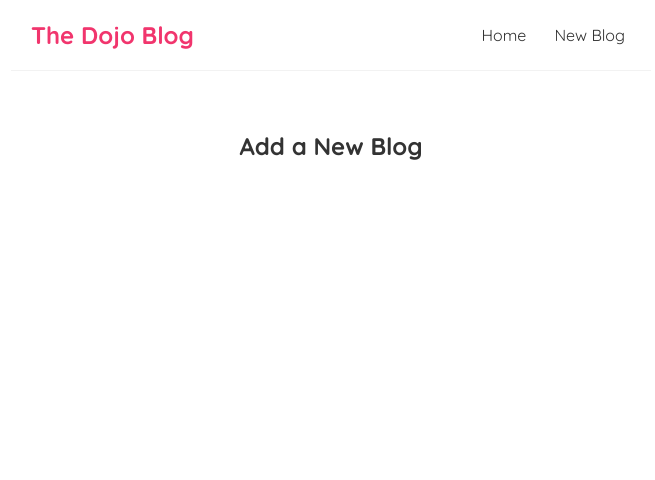
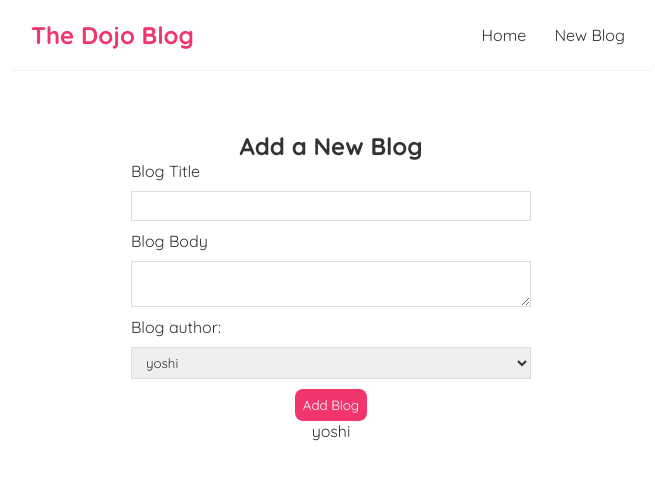
Before and after one commit to MiguelDominguezSanchez/dojo-blog, a React (Create React App) app: page /create in a window 1280 px wide. Shown: the top 480 px of the page, without its empty margins (309-964 px from the left). Built offline with nearby package versions, Linux system fonts and the light colour scheme.

Commit message:
#27 – Controlled Inputs (forms)

```diff
--- a/src/Create.js
+++ b/src/Create.js
@@ -1,7 +1,37 @@
+import { useState } from 'react';
+
 const Create = () => {
+	const [title, setTitle] = useState('');
+	const [body, setBody] = useState('');
+	const [author, setAuthor] = useState('yoshi');
+
 	return (
 		<div className="create">
 			<h2>Add a New Blog</h2>
+			<form>
+				<label>Blog Title</label>
+				<input
+					type="text"
+					required
+					value={title}
+					onChange={e => setTitle(e.target.value)}
+				/>
+				<label>Blog Body</label>
+				<textarea
+					required
+					value={body}
+					onChange={e => setBody(e.target.value)}
+				></textarea>
+				<label>Blog author:</label>
+				<select value={author} onChange={e => setAuthor(e.target.value)}>
+					<option value="mario">mario</option>
+					<option value="yoshi">yoshi</option>
+				</select>
+				<button>Add Blog</button>
+				<p>{title}</p>
+				<p>{body}</p>
+				<p>{author}</p>
+			</form>
 		</div>
 	);
 };
--- a/src/index.css
+++ b/src/index.css
@@ -77,3 +77,35 @@
   border-radius: 8px;
   cursor: pointer;
 } */
+
+/* Create new blog form */
+.create {
+max-width: 400px;
+margin: 0 auto;
+text-align: center;
+}
+.create label {
+  text-align: left;
+  display: block;
+}
+.cerate h2{
+  font-size: 20px;
+  color: #f1356d;
+  margin-bottom: 30px;
+}
+.create input, .create textarea, .create select {
+  width: 100%;
+  padding: 6px 10px;
+  margin: 10px 0;
+  border: 1px solid #ddd;
+  box-sizing: border-box;
+  display: block;
+}
+.create button {
+background: #f1356d;
+color: #fff;
+border: 0;
+padding: 8px;
+border-radius: 8px;
+cursor: pointer;
+}
```
Also changed, not shown: 1 other file (tests, documents, lock files or other folders).
